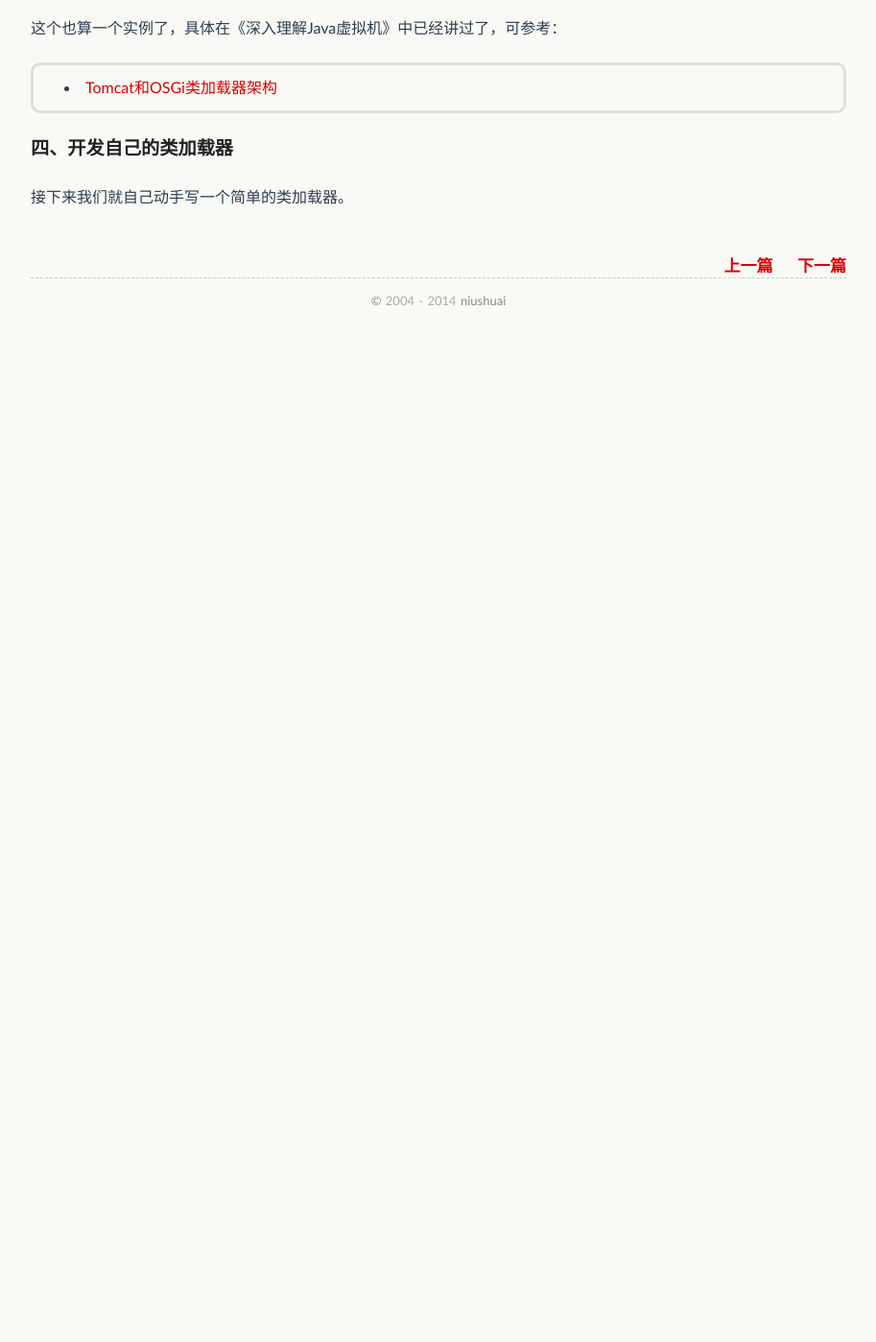
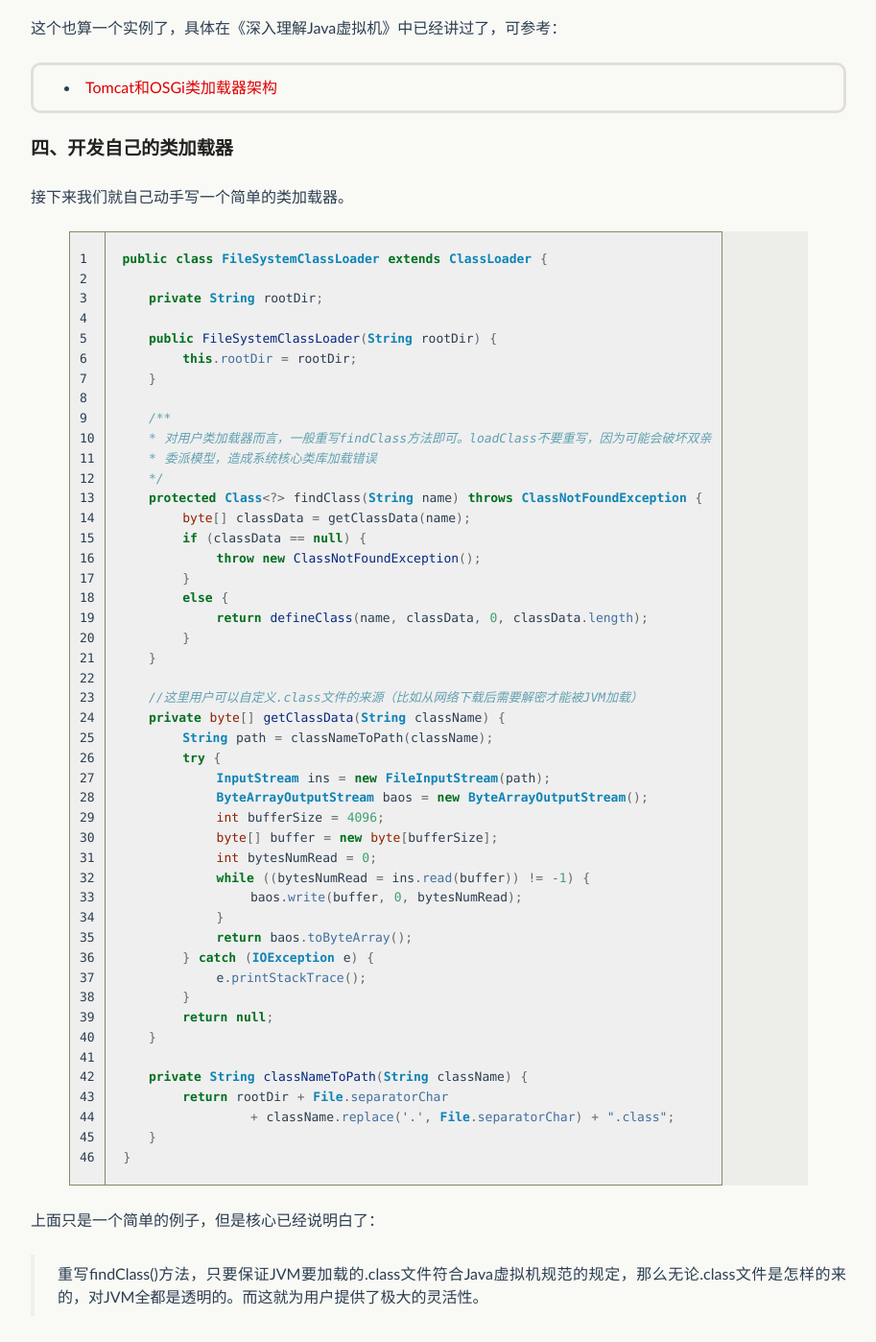
Before and after one commit to niushuai/blog, a Jekyll site: the page built from _posts/2014-06-26-classloader.md, in a window 1280 px wide and 1400 px high, scrolled down 5032 px. Shown: the whole window at 96% size, without its empty margins (183-1096 px from the left). Built offline with Jekyll 4.4.1, drawn with Linux system fonts in a browser that asks for light colours; Markdown is read by kramdown in place of the engine named in the settings; comment, search, counter and statistics services are not loaded; before the commit the page ends 5388 px from its top, so only the background shows below that; some of the changed text lies outside the part shown.

Commit message:
update classloader article

```diff
--- a/_posts/2014-06-26-classloader.md
+++ b/_posts/2014-06-26-classloader.md
@@ -9,9 +9,9 @@ categories: ClassLoader
 
 最近一段时间在学习JVM，类加载器算是比较关键的一个知识点。于是决定把最近学习的东西总结梳理一下。
 
-本文结构为：
+本文主要讨论以下四个方面：
 
-1. 类加载器由来：介绍类加载器如何产生的
+1. 类加载器由来：介绍类加载器产生的历史背景
 2. 类加载器基本概念：重点剖析java.lang.ClassLoader的loadClass()方法
 3. Tomcat类加载器：tomcat如何组织下游应用程序和上层JVM（tomcat也是一个java应用程序）
 4. 开发自己的类加载器：做一个demo
@@ -29,7 +29,7 @@ categories: ClassLoader
 
 ###一、类加载器由来
 
-类加载器从 JDK 1.0 就出现了，最初是为了满足 Java Applet 的需要而开发出来的。很奇葩的是现在applet被淘汰了，但类加载器却在类层次划分、OSGi、热部署、代码加密等领域大放异彩，成为了Java的一大王牌，可谓失之东隅，收之桑榆。
+类加载器从 JDK 1.0 就出现了，最初是为了满足 Java Applet 的需要而开发出来的。很奇葩的是现在 Java Applet 被淘汰了，但类加载器却在类层次划分、OSGi、热部署、代码加密等领域大放异彩，成为了Java的一大王牌，可谓失之东隅，收之桑榆。
 
 因为Java的广告就是一次编写到处运行，所以Sun将Java语言和JVM当成两个产品来开发。而JVM对应的《Java虚拟机规范》就是为了实现**多输入，统一处理**的目的：
 
@@ -144,3 +144,56 @@ Tips:
 ###四、开发自己的类加载器
 
 接下来我们就自己动手写一个简单的类加载器。
+
+{% highlight java linenos %}
+ public class FileSystemClassLoader extends ClassLoader {
+
+    private String rootDir;
+
+    public FileSystemClassLoader(String rootDir) {
+        this.rootDir = rootDir;
+    }
+
+    /**
+    * 对用户类加载器而言，一般重写findClass方法即可。loadClass不要重写，因为可能会破坏双亲
+    * 委派模型，造成系统核心类库加载错误
+    */
+    protected Class<?> findClass(String name) throws ClassNotFoundException {
+        byte[] classData = getClassData(name);
+        if (classData == null) {
+            throw new ClassNotFoundException();
+        }
+        else {
+            return defineClass(name, classData, 0, classData.length);
+        }
+    }
+
+    //这里用户可以自定义.class文件的来源（比如从网络下载后需要解密才能被JVM加载）
+    private byte[] getClassData(String className) {
+        String path = classNameToPath(className);
+        try {
+            InputStream ins = new FileInputStream(path);
+            ByteArrayOutputStream baos = new ByteArrayOutputStream();
+            int bufferSize = 4096;
+            byte[] buffer = new byte[bufferSize];
+            int bytesNumRead = 0;
+            while ((bytesNumRead = ins.read(buffer)) != -1) {
+                baos.write(buffer, 0, bytesNumRead);
+            }
+            return baos.toByteArray();
+        } catch (IOException e) {
+            e.printStackTrace();
+        }
+        return null;
+    }
+
+    private String classNameToPath(String className) {
+        return rootDir + File.separatorChar
+                + className.replace('.', File.separatorChar) + ".class";
+    }
+ }
+{% endhighlight java %}
+
+上面只是一个简单的例子，但是核心已经说明白了：
+
+> 重写findClass()方法，只要保证JVM要加载的.class文件符合Java虚拟机规范的规定，那么无论.class文件是怎样的来的，对JVM全都是透明的。而这就为用户提供了极大的灵活性。
```
Also changed, not shown: 1 other file.
